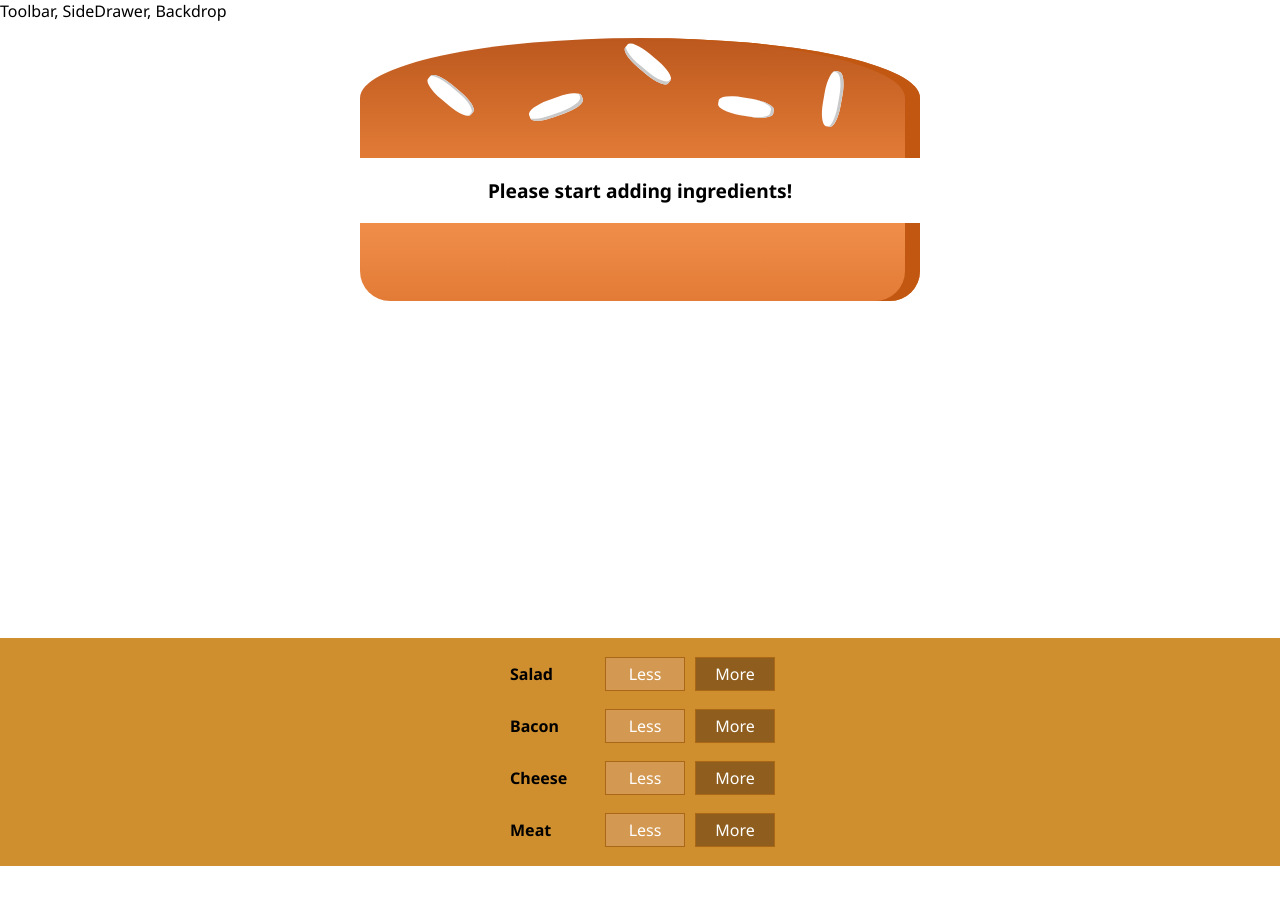
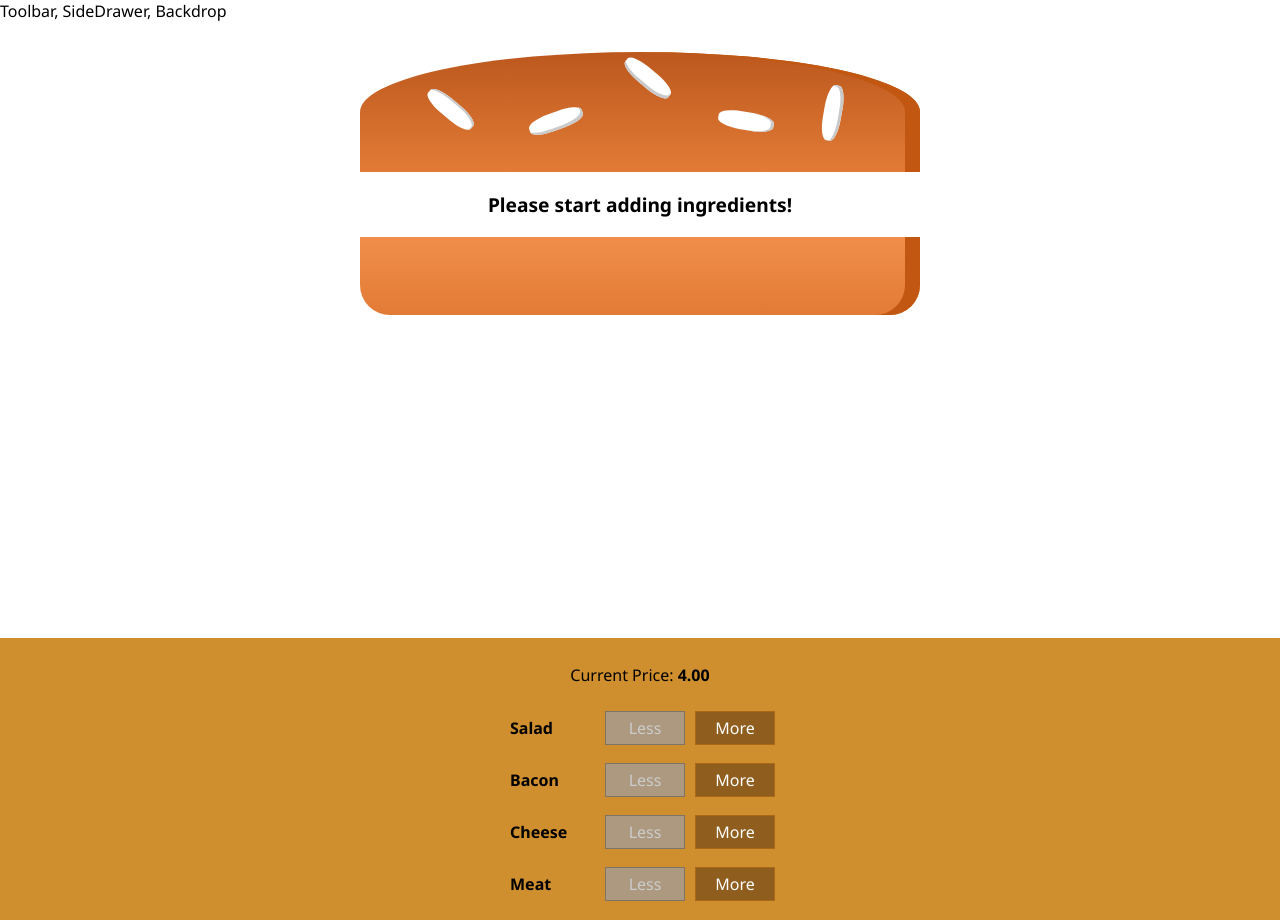
Before and after one commit to flaviobarbosa/burger-builder, a React (Create React App) app: page / in a window 1280 px wide. Before the commit the page ends 866 px from the top, so only its background shows below. Built offline with nearby package versions, Linux system fonts and the light colour scheme; the HTML template or start-up script is replaced by a standard one.

Commit message:
ingredients manipulation

```diff
--- a/src/components/Burger/BuildControls/BuildControl/BuildControl.js
+++ b/src/components/Burger/BuildControls/BuildControl/BuildControl.js
@@ -5,8 +5,16 @@
 const buildControl = (props) => (
   <div className={classes.BuildControl}>
     <div className={classes.Label}>{props.label}</div>
-    <button className={classes.Less}>Less</button>
-    <button className={classes.More}>More</button>
+    <button
+      className={classes.Less}
+      onClick={props.removed}
+      disabled={props.disabled}
+    >
+      Less
+    </button>
+    <button className={classes.More} onClick={props.added}>
+      More
+    </button>
   </div>
 );
 
--- a/src/components/Burger/BuildControls/BuildControls.js
+++ b/src/components/Burger/BuildControls/BuildControls.js
@@ -13,8 +13,17 @@
 
 const buildControls = (props) => (
   <div className={classes.BuildControls}>
+    <p>
+      Current Price: <strong>{props.price.toFixed(2)}</strong>
+    </p>
     {controls.map((ctrl) => (
-      <BuildControl key={ctrl.label} label={ctrl.label} />
+      <BuildControl
+        key={ctrl.label}
+        label={ctrl.label}
+        added={() => props.ingredientAdded(ctrl.type)}
+        removed={() => props.ingredientRemoved(ctrl.type)}
+        disabled={props.disabled[ctrl.type]}
+      />
     ))}
   </div>
 );
--- a/src/components/Burger/Burger.module.css
+++ b/src/components/Burger/Burger.module.css
@@ -2,7 +2,7 @@
   width: 100%;
   margin: auto;
   height: 250px;
-  /* overflow: scroll; */
+  overflow: scroll;
   text-align: center;
   font-weight: bold;
   font-size: 1.2rem;
--- a/src/containers/BurgerBuilder/BurgerBuilder.js
+++ b/src/containers/BurgerBuilder/BurgerBuilder.js
@@ -2,6 +2,13 @@
 import Aux from "../../hoc/Aux";
 import Burger from "../../components/Burger/Burger";
 import BuildControls from "../../components/Burger/BuildControls/BuildControls";
+
+const INGREDIENT_PRICES = {
+  salad: 0.5,
+  cheese: 0.4,
+  meat: 1.3,
+  bacon: 0.7
+};
 
 export default class BurgerBuilder extends Component {
   constructor(props) {
@@ -13,15 +20,72 @@
         bacon: 0,
         cheese: 0,
         meat: 0
-      }
+      },
+      totalPrice: 4
     };
   }
 
+  addIngredientHandler = (type) => {
+    const oldCount = this.state.ingredients[type];
+    const updatedCount = oldCount + 1;
+    const updatedIngredients = {
+      ...this.state.ingredients
+    };
+
+    updatedIngredients[type] = updatedCount;
+
+    const priceAddition = INGREDIENT_PRICES[type];
+    const oldPrice = this.state.totalPrice;
+    const newPrice = oldPrice + priceAddition;
+
+    this.setState({
+      totalPrice: newPrice,
+      ingredients: updatedIngredients
+    });
+  };
+
+  removeIngredientHandler = (type) => {
+    const oldCount = this.state.ingredients[type];
+
+    if (oldCount <= 0) {
+      return;
+    }
+
+    const updatedCount = oldCount - 1;
+    const updatedIngredients = {
+      ...this.state.ingredients
+    };
+
+    updatedIngredients[type] = updatedCount;
+
+    const priceDeduction = INGREDIENT_PRICES[type];
+    const oldPrice = this.state.totalPrice;
+    const newPrice = oldPrice - priceDeduction;
+
+    this.setState({
+      totalPrice: newPrice,
+      ingredients: updatedIngredients
+    });
+  };
+
   render() {
+    const disabledInfo = {
+      ...this.state.ingredients
+    };
+
+    for (let key in disabledInfo) {
+      disabledInfo[key] = disabledInfo[key] <= 0;
+    }
+
     return (
       <Aux>
         <Burger ingredients={this.state.ingredients} />
-        <BuildControls />
+        <BuildControls
+          ingredientAdded={this.addIngredientHandler}
+          ingredientRemoved={this.removeIngredientHandler}
+          disabled={disabledInfo}
+          price={this.state.totalPrice}
+        />
       </Aux>
     );
   }
```
